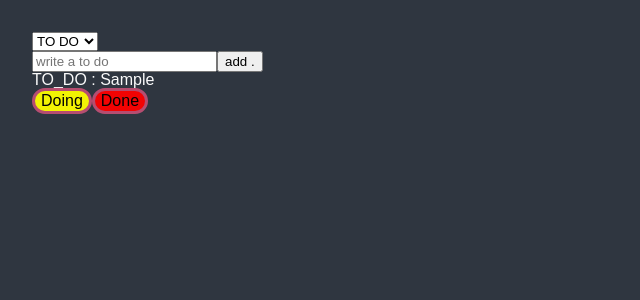
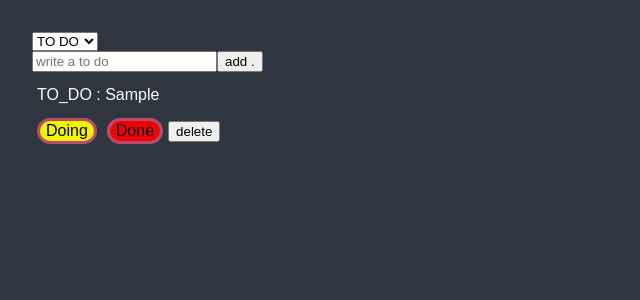
Before and after one commit to TheSungwon/react-masterClass, a React (Create React App) app: page / in a window 1280 px wide. Both pictures are taken after typing "Sample" into the empty fields and a click on the button "add .". Shown: the top 300 px of the page, without its empty margins (0-640 px from the left). Built offline with nearby package versions, Linux system fonts and the light colour scheme.

Commit message:
~6.19 ToDo List End, + add function (todos select Delete)

```diff
--- a/src/components/CreateToDo.tsx
+++ b/src/components/CreateToDo.tsx
@@ -21,7 +21,7 @@ function CreateToDo() {
   };
   return (
     <>
-      <form onSubmit={handleSubmit(onValid)}>
+      <form onSubmit={handleSubmit(onValid)} style={{ marginBottom: "15px" }}>
         <input
           {...register("todo", {
             required: "please write a To Do.",
--- a/src/components/ToDo.tsx
+++ b/src/components/ToDo.tsx
@@ -11,6 +11,7 @@ const Loader = styled.span`
   color: white;
   text-align: center;
   animation: ${breathe} 1.5s infinite;
+  padding: 5px;
 
   // display: block;
 `;
@@ -24,6 +25,13 @@ const Button = styled.button`
   border-radius: 30px;
   animation: ${breathe} 3.5s infinite;
   cursor: pointer;
+  :hover {
+    background-color: aqua;
+    border-color: transparent;
+  }
+  margin-inline: 5px;
+  margin-top: 15px;
+  margin-bottom: 15px;
 `;
 
 function ToDo({ text, category, ...todo }: IToDo) {
@@ -64,6 +72,19 @@ function ToDo({ text, category, ...todo }: IToDo) {
       return newToDoArray;
     });
   };
+
+  const onClickDelete = (todoId: any) => {
+    console.log(todoId);
+    setTodo((oldTodo) => {
+      const targetIndex = oldTodo.findIndex((find) => find.id === todoId);
+      console.log(oldTodo.filter((_, i) => i !== targetIndex));
+
+      console.log(targetIndex);
+
+      const afterDeleteArray = oldTodo.filter((_, i) => i !== targetIndex);
+      return afterDeleteArray;
+    });
+  };
   //컴포넌트는 key 필요없으므로 삭제 <li key={todo.id} ....
   return (
     <li>
@@ -81,6 +102,7 @@ function ToDo({ text, category, ...todo }: IToDo) {
         {category !== categories.DONE && (
           <Button onClick={() => onClick(categories.DONE)}>Done</Button>
         )}
+        <button onClick={() => onClickDelete(todo.id)}>delete</button>
         {/* onClick을 익명함수로 만들어서 사용해야 인자를 전달할 수 있다. */}
 
         {/* 익명함수없이 함수명만 써서 사용하려면 */}
```
